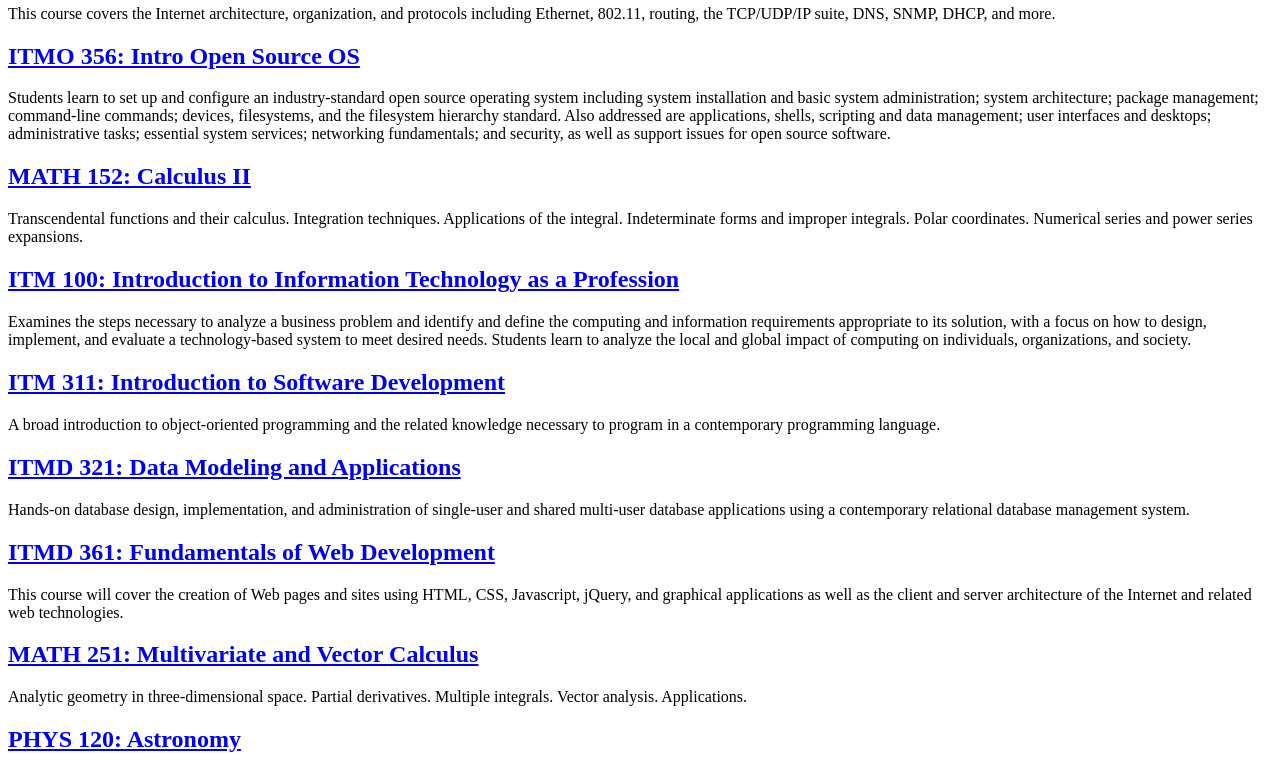
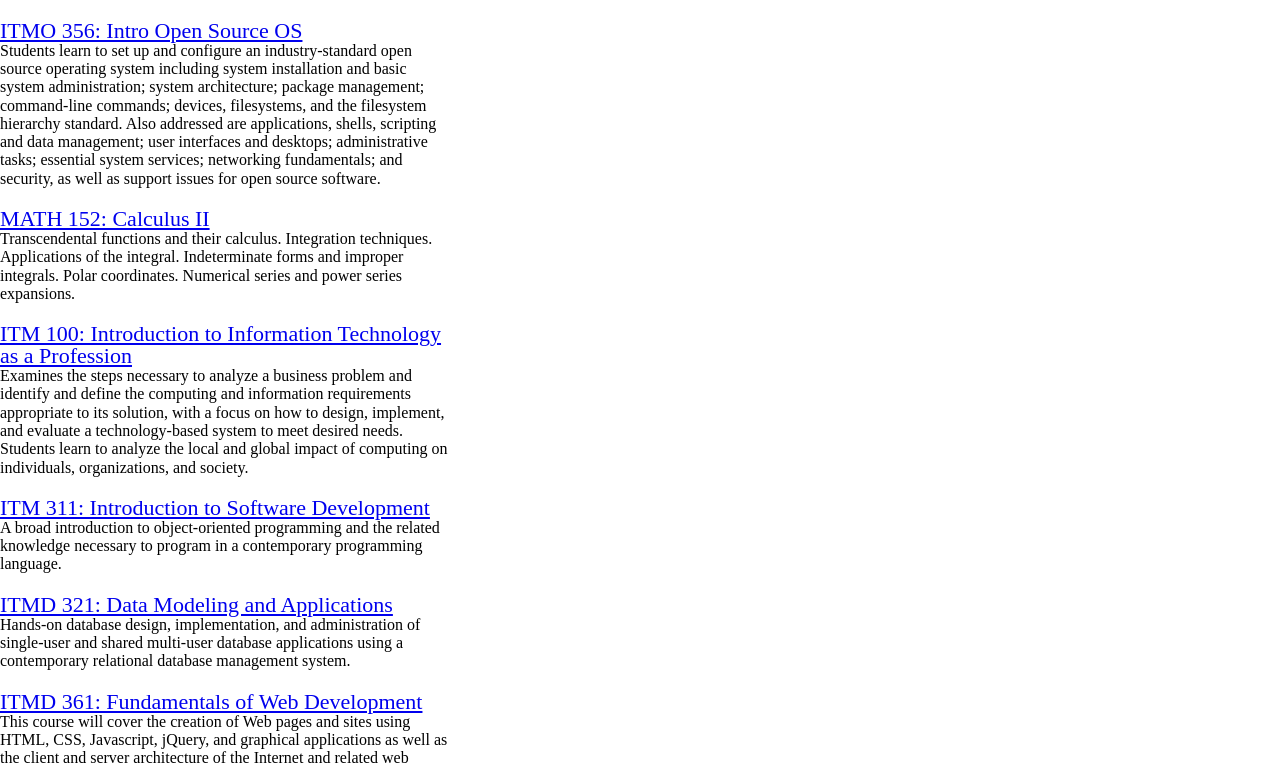
Before and after one commit to A1-exe/ProjectTwo, a plain HTML site: page coursework/index.html in a window 1280 px wide. Shown: the part 737-1505 px from the top of the page. Drawn offline with Linux system fonts and the light colour scheme; the site is published under a folder, as on GitHub Pages, so addresses that start at the root find nothing.

Commit message:
Add relative css path.

```diff
--- a/coursework/index.html
+++ b/coursework/index.html
@@ -4,7 +4,7 @@
     <meta charset="UTF-8"/>
     <meta http-equiv="X-UA-Compatible" content="IE=edge"/>
     <meta name="viewport" content="width=device-width, initial-scale=1.0"/>
-    <link rel="stylesheet" href="/screen.css">
+    <link rel="stylesheet" href="../screen.css">
     <title>Courses: Tyree Spears</title>
   </head>
   <body>
--- a/resume/index.html
+++ b/resume/index.html
@@ -4,7 +4,7 @@
   <meta charset="UTF-8"/>
   <meta http-equiv="X-UA-Compatible" content="IE=edge"/>
   <meta name="viewport" content="width=device-width, initial-scale=1.0"/>
-  <link rel="stylesheet" href="/screen.css">
+  <link rel="stylesheet" href="../screen.css">
   <title>Resume: Tyree Spears</title>
 </head>
 <body>
```
